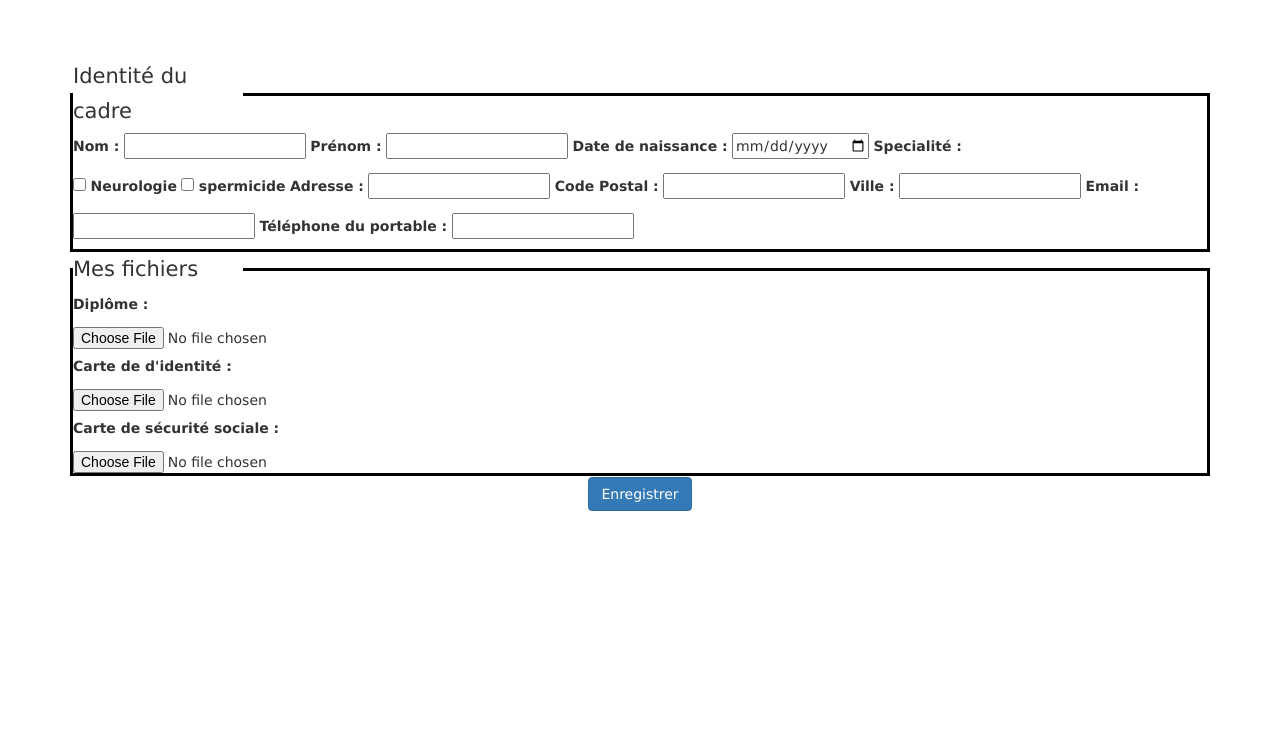
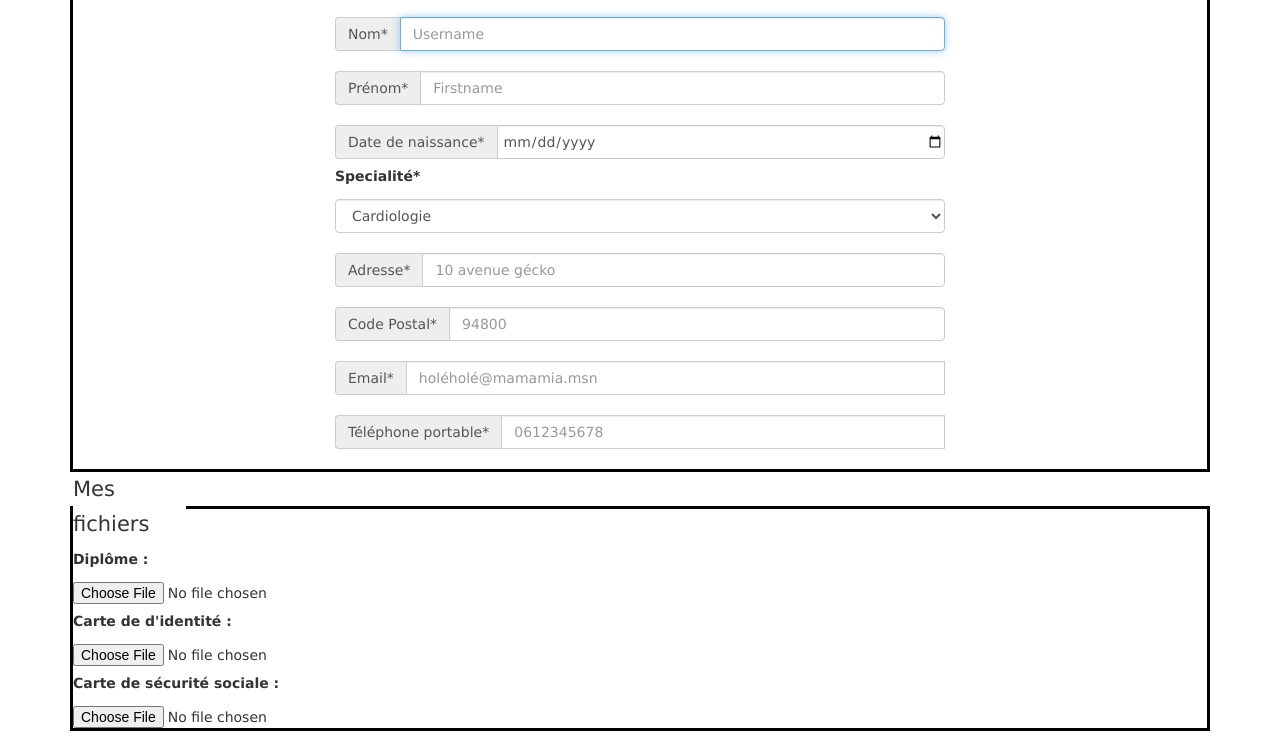
Before and after one commit to Marvinnnne/PFE_InteriMedical, a plain HTML site: page html/InscriptionInterim.html in a window 1280 px wide. Shown: the part 230-978 px from the top of the page. Before the commit the page ends 800 px from the top, so only its background shows below. Drawn offline with nearby package versions, Linux system fonts and the light colour scheme.

Commit message:
Amélioration inscriptionInterim
Signed-off-by: Marvinnnne <marvinleemans@gmail.com>

```diff
--- a/css/tuto.css
+++ b/css/tuto.css
@@ -177,8 +177,15 @@ ul#niveau1 .survol:hover ul#niveau2
 	margin-top: 20px;
 }
 
+input[type=date]
+{
+  padding: 0px 0px 0px 5px;
+  width: auto;
+
+}
+
 legend {
-	width: 15%;
+	width: 10%;
 	margin-bottom: 0;
 	color: #333;
 	border-bottom: 0;
--- a/html/InscriptionInterim.html
+++ b/html/InscriptionInterim.html
@@ -9,7 +9,7 @@
 
   <!-- CSS links -->
   <link href="../css/LibsCSS/bootstrap.min.css" rel="stylesheet" />
-  <link href="../css/tuto.css" rel="stylesheet">
+  <link href="../css/tuto.css" type="text/css" rel="stylesheet">
 </head>
 
 <body>
@@ -48,22 +48,55 @@
       </center>
     </div>
   </section>
-  <section class="col-sm-12" style ="margin-top : 13%;">
+
+  <section class="col-sm-12">
     <div class="container">
-      <form method ="post" action="DJANGO">
+      <h1> Inscription </h1>
         <fieldset>
-          <legend>Identité du cadre</legend>
-          <label for="nom"> Nom : </label> <input type="text" name="nom" id="nom" required/>
-          <label for="prenom"> Prénom : </label> <input type="text" name="prénom" id="prenom" required/>
-          <label for="DdN"> Date de naissance : </label> <input type="date" name="DdN" id="DdN"/ required>
-          <label for="specialite"> Specialité : </label> <br/>
-          <input type="checkbox" name="Neurologie" id="Neurologie" /> <label for="Neurologie"> Neurologie </label>
-          <input type="checkbox" name="spermicide" id="spermicide" /> <label for="spermicide"> spermicide </label>
-          <label for="Adresse"> Adresse : </label> <input type="text" name="Adresse" id="Adresse" required/>
-          <label for="CP"> Code Postal : </label> <input type="number" name="CP" id="CP" maxlength="5"required/>
-          <label for="Ville"> Ville : </label> <input type="text"  name="Ville" id="Ville" required/>
-          <label for="email"> Email : </label> <input type="email"  name="email" id="email" required/>
-          <label for="telPort"> Téléphone du portable : </label> <input type="tel"  name="telPort" id="telPort" required/>
+          <legend> Identité</legend>
+          <form id="signup" method ="post" action="DJANGO">
+            <div class="input-group">
+              <span class="input-group-addon" id="basic-addon1">Nom*</span>
+              <input type="text" class="form-control" placeholder="Username" aria-describedby="basic-addon1" required autofocus>
+            </div>
+            <div class="input-group">
+              <span class="input-group-addon" id="basic-addon1">Prénom*</span>
+              <input type="text" class="form-control" placeholder="Firstname" aria-describedby="basic-addon1" required>
+            </div>
+            <div class="input-group">
+              <span class="input-group-addon" id="basic-addon1">Date de naissance*</span>
+              <input type="date" class="form-control" placeholder="Firstname" aria-describedby="basic-addon1" required>
+            </div>
+            <label for="specialite"> Specialité* </label>
+            <select name="specialite" id="specialite" class="form-control" required>
+              <option value="Cardiologie">Cardiologie</option>
+              <option value="Neurologie">Neurologie</option>
+              <option value="Radiologie">Radiologie</option>
+            </select>
+            <div class="input-group">
+              <span class="input-group-addon" id="basic-addon1">Adresse*</span>
+              <input type="text" class="form-control" placeholder="10 avenue gécko" aria-describedby="basic-addon1" required>
+            </div>
+            <div class="input-group">
+              <span class="input-group-addon" id="basic-addon1">Code Postal*</span>
+              <input type="number" class="form-control" placeholder="94800" aria-describedby="basic-addon1" required>
+            </div>
+            <div class="input-group">
+              <span class="input-group-addon" id="basic-addon1">Email*</span>
+              <input type="email" class="form-control" placeholder="holéholé@mamamia.msn" aria-describedby="basic-addon1" name="email" id="email" required>
+              <p class="validation01">
+                <span class="invalid">Please enter a valid email address e.g. ryan@example.com</span>
+                <span class="valid">Thank you for entering a valid email</span>
+              </p>
+            </div>
+            <div class="input-group">
+              <span class="input-group-addon" id="basic-addon1">Téléphone portable*</span>
+              <input type="tel" class="form-control" placeholder="0612345678" aria-describedby="basic-addon1" name="telPoste" id="tel" pattern="\d{10}" required>
+              <p class="validation01">
+                <span class="invalid">No spaces or brackets e.g. 0390001234</span>
+                <span class="valid">That's what we wanted!</span>
+              </p>
+            </div>
         </fieldset>
         <fieldset>
           <legend>Mes fichiers</legend>
@@ -71,9 +104,31 @@
           <label for="CNI"> Carte de d'identité : </label> <input type="file" name="CNI">
           <label for="CSC"> Carte de sécurité sociale : </label> <input type="file" name="CSC">
         </fieldset>
+        <p id="avertissement">
+          Les éléments marqués d'un * sont obligatoires.
+
+          Un mail avec le mot de passe et l'identifiant vous sera envoyés.
+        </p>
       </form>
-      <button class="btn btn-primary" type="submit">Enregistrer</button>
+      <button class="btn btn-primary" type="submit" data-toggle="modal" data-target="#myModal">Enregistrer</button>
     </div>
   </section>
+
+  <!-- Modal -->
+  <div class="modal fade" id="myModal" tabindex="-1" role="dialog" aria-labelledby="myModalLabel" aria-hidden="true">
+    <div class="modal-dialog">
+      <div class="modal-content">
+        <div class="modal-body">
+          Vous venez de créer un nouveau compte. <br/>
+        </div>
+        <div class="modal-footer">
+          <button type="button" class="btn btn-default" data-dismiss="modal" onClick=location.href="Urjob.html">Ok</button>
+        </div>
+      </div>
+    </div>
+  </div>
+
+  <script src="../js/LibsJS/jquery-1.11.1.min.js"></script>
+  <script src="../js/LibsJS/bootstrap.min.js"></script>
 </body>
 </html>
```
Also changed, not shown: html/admin/ajoutcompte.html (+4 -6 lines), html/interimaire/annonces.html (+0 -1 lines).
